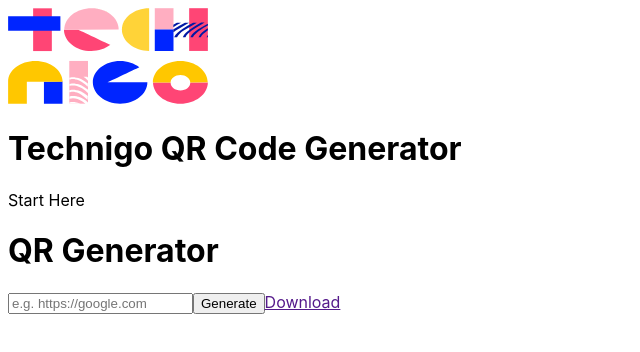
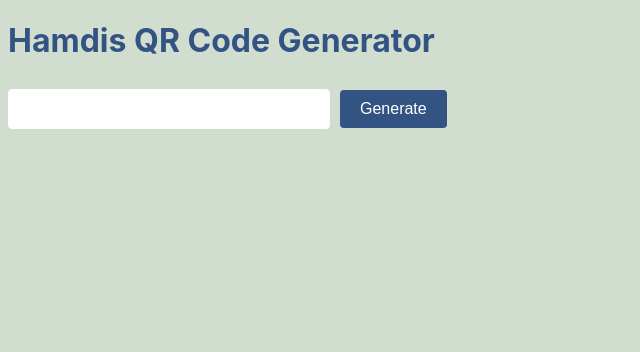
Before and after one commit to Technigo/project-custom-hooks-qr-code-generator-vite, a React (Vite) app: page / in a window 1280 px wide. Shown: the top 352 px of the page, without its empty margins (0-640 px from the left). Built offline with nearby package versions, Linux system fonts and the light colour scheme.

Commit message:
all code added

```diff
--- a/index.html
+++ b/index.html
@@ -4,7 +4,7 @@
     <meta charset="UTF-8" />
     <link rel="icon" type="image/svg+xml" href="/vite.svg" />
     <meta name="viewport" content="width=device-width, initial-scale=1.0" />
-    <title>QR Code Generator</title>
+    <title>Hamdis QR Code Generator</title>
   </head>
   <body>
     <div id="root"></div>
--- a/src/App.jsx
+++ b/src/App.jsx
@@ -1,24 +1,53 @@
 // App Component Explanation
 // The App component serves as a user interface for generating and downloading QR codes, utilizing the custom hook useQRCodeGenerator which encapsulates the logic for QR code generation and management. When rendered, the component displays a title ("Technigo QR Code Generator") and conditionally renders either an input field and a "Generate" button or a generated QR code image, a "Download" button, and a "Repeat" button, based on the showInput state variable. If showInput is true, users can input a URL and generate a QR code by clicking the "Generate" button. Once generated, the input field and "Generate" button are replaced by the QR code image and additional buttons. The "Download" button triggers a download of the QR code image, and the "Repeat" button resets the UI to allow for generating a new QR code. The url, setUrl, qr, showInput, generateQRCode, downloadQRCode, and repeatAction variables and functions are derived from the useQRCodeGenerator hook, providing the necessary state and actions to manage the QR code generation process.
-import logo from "./assets/technigo-logo.svg";
+
 // Import the custom hook useQRCodeGenerator
-import { QrExample } from "./components/QrExample";
+//import { QrExample } from "./components/QrExample";
+//import logo from "./assets/technigo-logo.svg";
+import { useQRCodeGenerator } from "./hooks/useQRCodeGenerator";
 
 // Define the App component
 export const App = () => {
   // Destructure variables, properties and methods from the useQRCodeGenerator hook that you imported above here :)
+  const {
+    url,
+    setUrl,
+    qr,
+    showInput,
+    generateQRCode,
+    downloadQRCode,
+    repeatAction,
+  } = useQRCodeGenerator();
 
   // Return the JSX to render the component
   return (
     <div className="">
-      {/* Render the title */}
-      <img className="logo" src={logo} alt="" />
-      <h1>Technigo QR Code Generator</h1>
-      <p>Start Here</p>
-      <QrExample />
-
+      {/* Render the title  <img className="logo" src={logo} alt="Technigo Logo" />*/}
+      <h1>Hamdis QR Code Generator</h1>
       {/* Conditionally render based on wether the user is inputting an URL to generate a QR Code or the user wnats to downaload the generated QR Code from the url input */}
       {/* {yourReactiveVariableThatTogglesTheDownloadQrCcodeOrInputField ? () : ()} */}
+      {showInput ? (
+        // Render input field and "Generate" button
+        <div>
+          <input
+            type="text"
+            value={url}
+            onChange={(e) => setUrl(e.target.value)}
+          />
+          <button onClick={generateQRCode}>Generate</button>
+        </div>
+      ) : (
+        // Render generated QR code, "Download" button, and "Repeat" button
+        <div>
+          <div>
+            <img src={qr} alt="Generated QR Code" />
+          </div>
+          <div>
+            <button onClick={downloadQRCode}>Download</button>
+            <button onClick={repeatAction}>Repeat</button>
+          </div>
+        </div>
+      )}
     </div>
   );
 };
--- a/src/components/QrExample.jsx
+++ b/src/components/QrExample.jsx
@@ -1,7 +1,7 @@
 // Component Explanation
 // The QrExample component serves as a basic implementation example for generating and displaying QR codes using the QRCode library in a React application. Initially, it manages two pieces of state: url (to store the input URL that will be converted into a QR code) and qr (to store the generated QR code data URL). The component renders a simple UI that allows users to input a URL, generate its corresponding QR code by clicking a "Generate" button, and visually display the generated QR code on the screen. Additionally, it provides a "Download" link, allowing users to download the generated QR code as a PNG file. The GenerateQRCode function is responsible for converting the input URL into a QR code data URL, applying specific styling options, and updating the state with the generated QR code. This component is intended to serve as a starting reference for students to understand the basic implementation of the QRCode library. Moving forward, students should aim to encapsulate the QR code generation logic into a custom hook, enhancing the reusability and maintainability of the code in larger applications.
 // Delete once finished, you will work directly wkithin the app ;)
-import QRCode from "qrcode";
+/*import QRCode from "qrcode";
 import { useState } from "react";
 export const QrExample = () => {
   const [url, setUrl] = useState("");
@@ -10,7 +10,7 @@ export const QrExample = () => {
   const GenerateQRCode = () => {
     QRCode.toDataURL(
       url,
-      {
+      { jj
         width: 100,
         margin: 2,
         color: {
@@ -45,4 +45,4 @@ export const QrExample = () => {
       </>
     </div>
   );
-};
+};*/
--- a/src/hooks/useQRCodeGenerator.jsx
+++ b/src/hooks/useQRCodeGenerator.jsx
@@ -1,34 +1,34 @@
 // Hook Explanation
 // This React component, specifically a custom hook named useQRCodeGenerator, is designed to facilitate the generation and downloading of QR codes. Initially, it utilizes the useState hook from React to manage three pieces of state: url (to store the input URL that will be converted into a QR code), qr (to store the generated QR code data URL), and showInput (a boolean to toggle the visibility of an input element in the UI). The hook exposes a method generateQRCode which utilizes the QRCode.toDataURL method to convert the provided URL into a QR code, applying specific styling options, and then updates the state with the generated QR code and hides the input. The downloadQRCode method allows users to download the generated QR code as a PNG file, prompting them to provide a filename and handling the download process via creating an anchor element in the DOM. Lastly, the repeatAction method resets the state to allow users to generate a new QR code. The hook returns an object containing the state variables and methods, enabling them to be utilized in the component where the hook is used.
 import QRCode from "qrcode";
+import { useState } from "react";
 
 // Define a custom hook named useQRCodeGenerator
 export const useQRCodeGenerator = () => {
   // Reactive State variable to store the input URL
-  //   const ...
+  const [url, setUrl] = useState("");
 
   // Reactive State variable to store the generated QR code data URL
-  //   const ...
+  const [qr, setQR] = useState("");
 
   // Reactive State variable to toggle the visibility of the input element - boolean value
-  //   const ...
+  const [showInput, setShowInput] = useState(true);
 
   // Function to generate a QR code from the input URL
   const generateQRCode = () => {
     // HINT 1: Utilize the qrccode library that converts a URL to a QR code data URL.
     // Use the Import of the qrcode and chain to the native method toDataUrl() much like the example provided and specify the data within the object that you will be passing such as the {url, {width, margin, color:{dark, light}}} which containes the information to generate the qr-code and url. Lastly, this native method toDataUrl() will contain a callback function  that will update the qr variable and will also update the variable toggling the visibility of the input element.
     QRCode.toDataURL(
-      console.log("Delete This Line OR Comment Out")
-      // HINT 2: Ensure to pass the necessary parameters to the QR code generation method, such as the URL to convert and any styling options.
-      // ...
-      // HINT 3: Handle the callback of the QR code generation method, which provides the generated QR code data URL.
-      // ...
-      // HINT 4: Implement error handling to manage any issues that might occur during QR code generation.
-      // ...
-      // HINT 5: Update the relevant state variables with the generated QR code data URL and adjust the UI accordingly.
-      // ...
-      // HINT 6: Consider the user experience and how the UI should change once the QR code has been generated.
-      // ...
+      url,
+      { width: 200, margin: 2, color: { dark: "#000000", light: "#ffffff" } },
+      (err, dataURL) => {
+        if (err) {
+          console.log("Error generating QR code:", err);
+        } else {
+          setQR(dataURL);
+          setShowInput(false);
+        }
+      }
     );
   };
 
@@ -36,6 +36,16 @@ export const useQRCodeGenerator = () => {
   const downloadQRCode = () => {
     // HINT 1: Consider encapsulating the filename prompting logic into a separate function.
     const getFileName = () => {
+      let fileName = prompt("Enter a filename for the QR code", "qrcode");
+
+      while (!fileName.trim()) {
+        fileName = prompt(
+          "Filename cannot be empty. Please enter a valid filename.",
+          "qrcode"
+        );
+      }
+
+      return fileName;
       // HINT 2: Use a method to prompt the user for input and store the response.
       // ...
       // HINT 3: Implement a check for an empty filename and utilize recursion to re-prompt the user if necessary.
@@ -45,34 +55,48 @@ export const useQRCodeGenerator = () => {
     };
 
     // HINT 5: Call the above function to retrieve a filename and store it in a variable.
-    // ...
+    const fileName = getFileName();
 
     // HINT 6: Format the filename to ensure it is filesystem-friendly.
-    // ...
+    const formattedFileName = fileName.replace(/\s+/g, "_").toLowerCase();
 
     // HINT 7: Create an anchor element to facilitate the download.
-    // ...
+    const anchorElement = document.createElement("a");
 
     // HINT 8: Set the necessary attributes on the anchor element to prepare it for download.
-    // ...
+    anchorElement.href = qr;
+    anchorElement.download = formattedFileName + ".png";
 
     // HINT 9: Append the anchor element to the document to make it interactable.
-    // ...
+    document.body.appendChild(anchorElement);
 
     // HINT 10: Programmatically trigger a click on the anchor element to initiate the download.
-    // ...
+    anchorElement.click();
 
     // HINT 11: Remove the anchor element from the document after the download has been initiated.
-    // ...
+    document.body.removeChild(anchorElement);
   };
 
   // Function to reset the state and allow generating a new QR code
   const repeatAction = () => {
     // Reset the url state to an empty string
+    setUrl("");
+
     // Reset the qr state to an empty string
+    setQR("");
+
     // Show the input element back to true :)
+    setShowInput(true);
   };
 
   // Return the state variables and functions to be used in the component
-  return {};
+  return {
+    url,
+    setUrl,
+    qr,
+    showInput,
+    generateQRCode,
+    downloadQRCode,
+    repeatAction,
+  };
 };
--- a/src/index.css
+++ b/src/index.css
@@ -5,15 +5,16 @@
     sans-serif;
   -webkit-font-smoothing: antialiased;
   -moz-osx-font-smoothing: grayscale;
+  background-color: rgba(119, 157, 116, 0.341);
 }
 
-/* .app {
+.app {
   display: flex;
   flex-direction: column;
   align-items: center;
   justify-content: center;
   min-height: 100vh;
-  background-color: #f8f8f8;
+  background-color: #ffffff;
   padding: 20px;
 }
 
@@ -25,7 +26,7 @@ h1 {
 input {
   padding: 10px;
   font-size: 16px;
-  border: 1px solid #ccc;
+  border: 1px solid #ffffff;
   border-radius: 4px;
   margin-bottom: 20px;
   width: 300px;
@@ -51,9 +52,8 @@ img {
   max-width: 300px;
   border: 1px solid #ccc;
   border-radius: 4px;
-} */
-
-img.logo {
+}
+*/ img.logo {
   border: none;
   max-width: 200px;
 }
```
